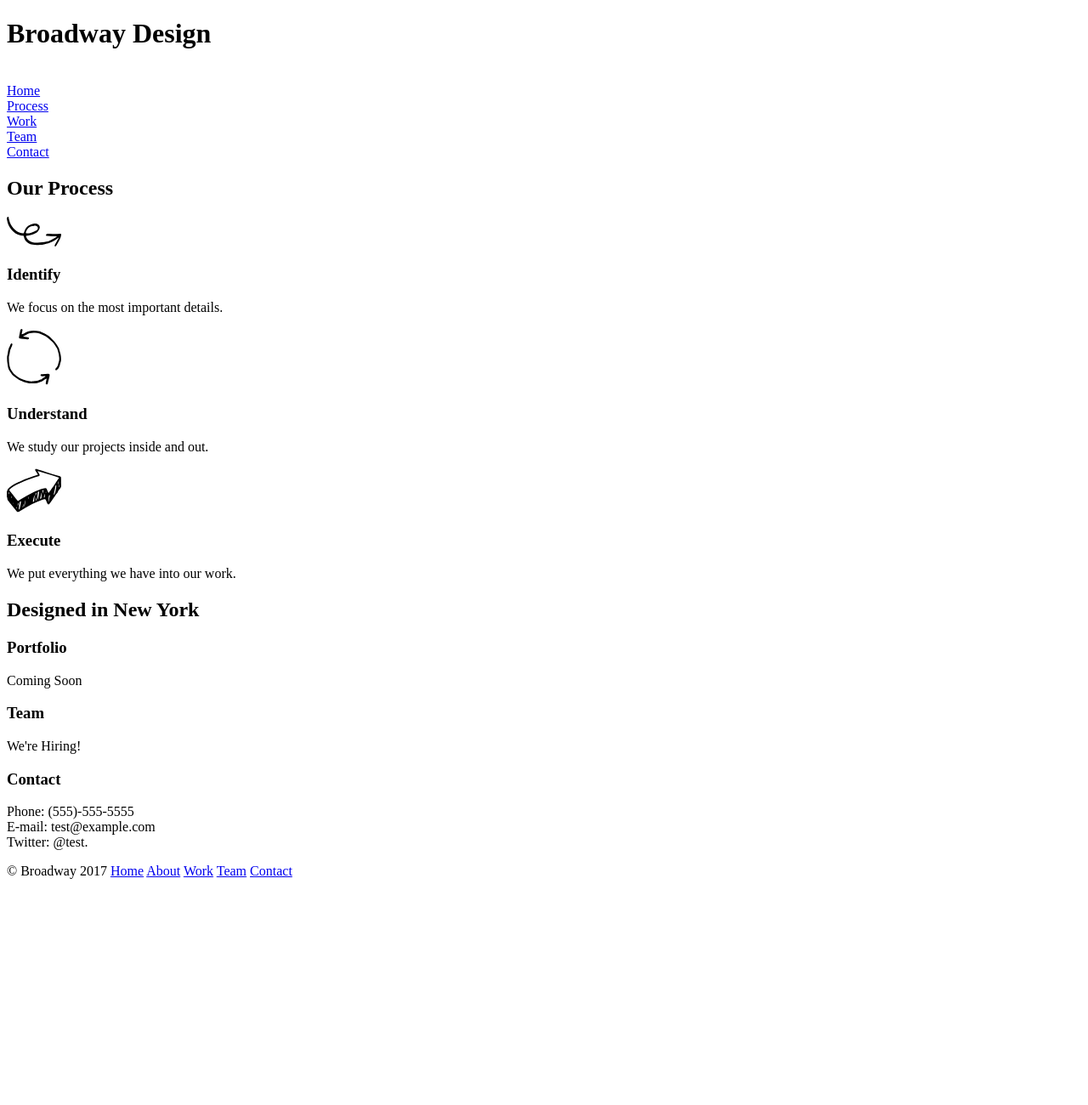
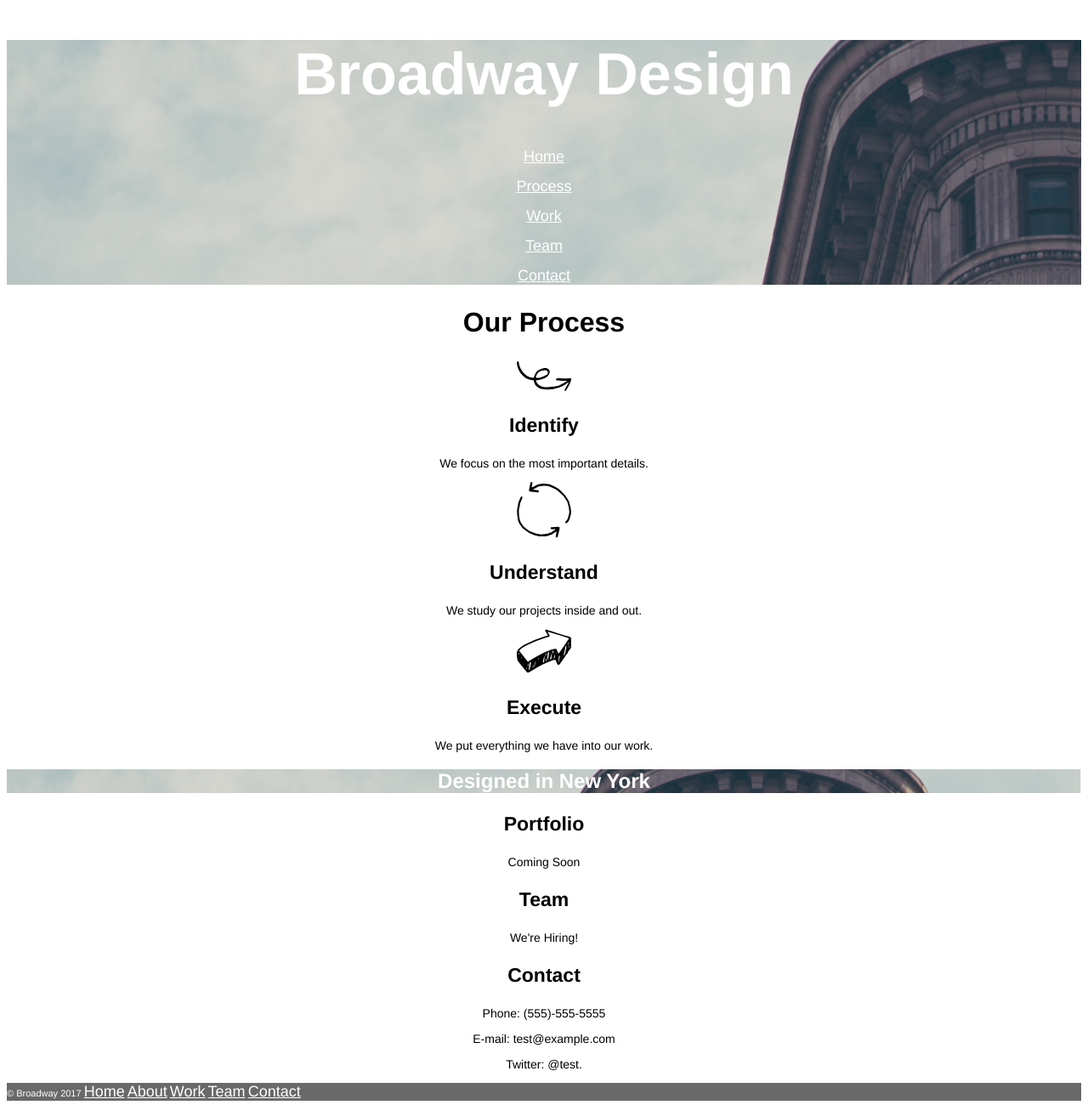
Before and after one commit to harshal1modi/Broadway, a plain HTML site: page index.html in a window 1280 px wide. Shown: the whole page at 85% size. Before the commit the page ends 1050 px from the top, so only its background shows below. Drawn offline with Linux system fonts and the light colour scheme.

Commit message:
Ready for Review

```diff
--- a/index.html
+++ b/index.html
@@ -3,49 +3,68 @@
   <head>
     <meta charset="utf-8">
     <title>Broadway Design</title>
-    <link href"resources/css/style.css" type="text/css" rel="stylesheet">
+    <link href="./resources/css/style.css" type="text/css" rel="stylesheet">
   </head>
 
   <body>
-   <div id="section-1"></div>
-    <h1 class="title">Broadway Design</h1></br>
-      <a href="home">Home</a></br>
-      <a href="process">Process</a></br>
-      <a href="work">Work</a></br>
-      <a href="team">Team</a></br>
-      <a href="contact">Contact</a>
+   <div class="section-1">
+    <h1 class="title">Broadway Design</h1>
+    <nav>
+      <p> <a class="links" href="index.html">Home</a></p>
+      <p> <a class="links" href="#process">Process</a></p>
+      <p> <a class="links" href="#portfolio">Work</a></p>
+      <p> <a class="links" href="#team">Team</a></p>
+      <p> <a class="links" href="#contact">Contact</a></p>
+    </nav>
+    </div>
 
-   <div id="section-2"></div>
+   <div id="section-2">
+
+     <div id="process"></div>
       <h2 class="process">Our Process</h2>
+
        <img src="resources/images/identify.svg">
          <h3 class="methods">Identify</h3>
           <p>We focus on the most important details.</p>
+
        <img src="resources/images/understand.svg">
          <h3 class="methods">Understand</h3>
            <p>We study our projects inside and out.</p>
+
        <img src="resources/images/execute.svg">
          <h3 class="methods">Execute</h3>
            <p>We put everything we have into our work.</p>
+    </div>
 
-   <div id="section-3"></div>
+   <div id="section-3">
     <h2 class="designed">Designed in New York</h2>
+
+      <div id="portfolio"></div>
        <h3 class="portfolio">Portfolio</h3>
         <p>Coming Soon</p>
+
+      <div id="team"></div>
        <h3 class="team">Team</h3>
         <p>We're Hiring!</p>
+
+      <div id="contact"></div>
        <h3 class="contact">Contact</h3>
-      <p>Phone: (555)-555-5555</br>
-         E-mail: test@example.com</br>
-         Twitter: @test.
+        <p>Phone: (555)-555-5555</p>
+        <p>E-mail: test@example.com</p>
+        <p>Twitter: @test.</p>
+   </div>
+
+   <div id="section-4">
+     <nav>
+      <p class="copyright">© Broadway 2017
+       <a class="links" href="index.html">Home</a>
+       <a class="links" href="#process">About</a>
+       <a class="links" href="#work">Work</a>
+       <a class="links" href="#team">Team</a>
+       <a class="links" href="#contact">Contact</a>
       </p>
+     </nav>
+   </div>
 
-   <div id="section-4"></div>
-     <p>© Broadway 2017
-       <a href="home">Home</a>
-       <a href="process">About</a>
-       <a href="work">Work</a>
-       <a href="team">Team</a>
-       <a href="contact">Contact</a>
-     </p>
   </body>
 </html>
--- a/resources/css/style.css
+++ b/resources/css/style.css
@@ -0,0 +1,51 @@
+body{
+  font-family: helvetica, sans-serif;
+  text-align: center;
+}
+
+.section-1{
+  background-image: url(../images/the-flatiron-building.png);
+  background-size: cover;
+}
+
+.title{
+  font-size: 70px;
+  font-weight: bold;
+  color:white;
+}
+
+.links{
+  color: white;
+  font-size: 18px;
+}
+
+.process{
+  font-size: 32px;
+  font-weight: bold;
+}
+
+.methods,
+ .portfolio,
+ .team,
+ .contact{
+  font-size: 23px;
+  font-weeight: bold;
+  }
+
+p{
+    font-size: 14px;
+  }
+
+.designed{
+  background-image: url(../images/the-flatiron-building.png);
+  background-size: cover;
+  font-size: 23px
+  font-weight: bold;
+  color:white;
+}
+.copyright{
+  color:white;
+  font-size: 11px;
+  background-color: dimgray;
+  text-align: left;
+}
```
Lines whose indentation alone changed are shown as unchanged.
